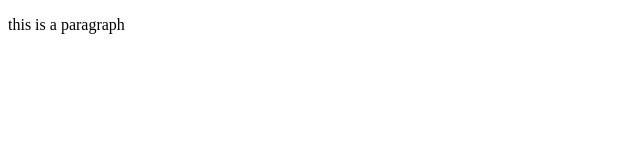
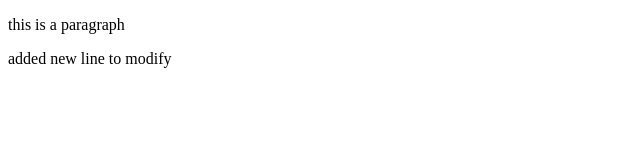
Before and after one commit to paddu18/my_new-repo, a plain HTML site: page index.html in a window 1280 px wide. Shown: the whole page, without its empty margins (0-640 px from the left). Drawn offline with Linux system fonts and the light colour scheme.

Commit message:
2nd commit

```diff
--- a/index.html
+++ b/index.html
@@ -2,5 +2,6 @@
 <html>
      <body>
           <p> this is a paragraph </p>
+	<p>added new line to modify</p>
      </body>
 </html>
```
